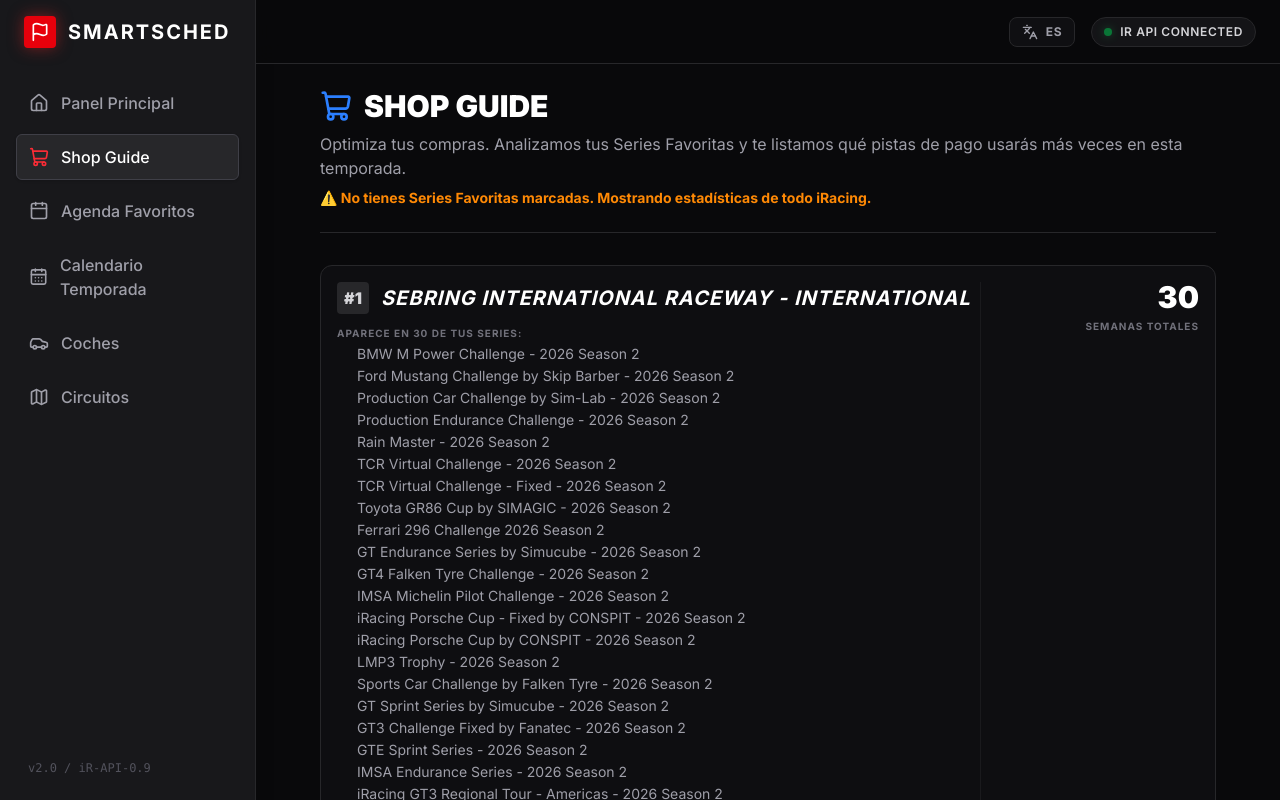
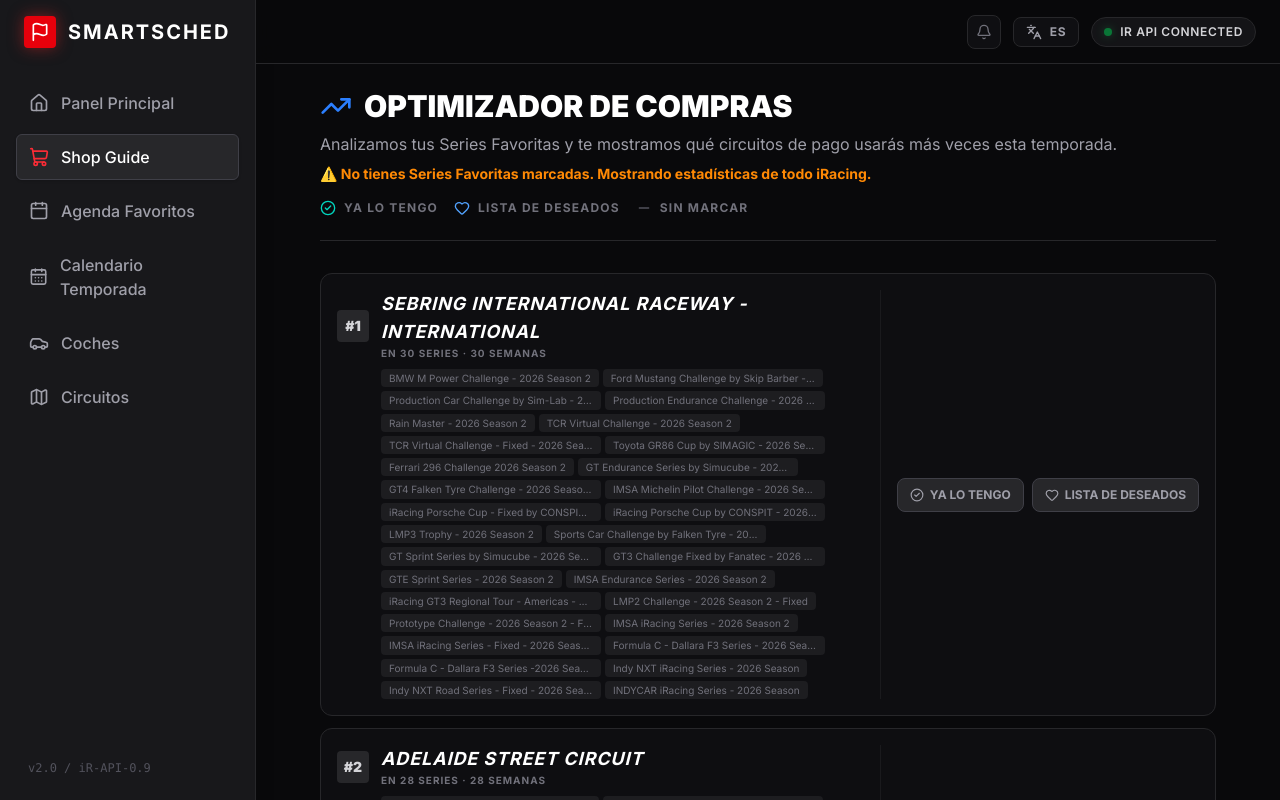
Before and after one commit to kekerebuffo/iracing-smart-schedule, a Next.js app: page /shop-guide in a window 1280 px wide. Built offline with nearby package versions, Linux system fonts and the light colour scheme; no server answers.

Commit message:
feat: alert to header bell, Mis Coches/Circuitos buttons, Optimizador de Compras

```diff
--- a/src/components/layout/Header.tsx
+++ b/src/components/layout/Header.tsx
@@ -1,17 +1,53 @@
 'use client'
 
-import { User, Languages, LogOut } from 'lucide-react';
+import { Bell, User, Languages, LogOut } from 'lucide-react';
 import { useLanguageStore } from '@/store/useLanguageStore';
 import { useSession, signOut } from 'next-auth/react';
+import { isTuesdayAlertActive } from '@/lib/dateUtils';
+import { useState } from 'react';
 
 export default function Header() {
-  const { language, setLanguage } = useLanguageStore();
+  const { language, setLanguage, t } = useLanguageStore();
   const { data: session } = useSession();
+  const alertActive = isTuesdayAlertActive();
+  const [showAlert, setShowAlert] = useState(false);
 
   return (
     <header className="h-16 bg-zinc-950/80 backdrop-blur-md border-b border-zinc-800 flex items-center justify-between px-6 sticky top-0 z-20">
       <div className="flex-1" />
-      <div className="flex items-center space-x-4">
+      <div className="flex items-center space-x-3">
+
+        {/* Notification Bell (Tuesday Reset Alert) */}
+        <div className="relative">
+          <button
+            onClick={() => setShowAlert(prev => !prev)}
+            className={`relative p-2 rounded-lg border transition-all ${
+              alertActive
+                ? 'border-orange-500/60 bg-orange-500/10 text-orange-400 hover:bg-orange-500/20'
+                : 'border-zinc-800 bg-zinc-900/50 text-zinc-500 hover:text-zinc-300'
+            }`}
+          >
+            <Bell className="w-4 h-4" />
+            {alertActive && (
+              <span className="absolute -top-1 -right-1 w-2.5 h-2.5 bg-orange-500 rounded-full animate-pulse shadow-[0_0_8px_rgba(249,115,22,0.8)]" />
+            )}
+          </button>
+
+          {showAlert && (
+            <div className="absolute right-0 top-12 w-72 bg-zinc-900 border border-zinc-700 rounded-xl shadow-2xl p-4 z-50">
+              {alertActive ? (
+                <>
+                  <p className="text-orange-400 font-black uppercase text-xs tracking-widest mb-1">⚠️ {t('season_reset')}</p>
+                  <p className="text-zinc-300 text-sm">{t('season_reset_desc')}</p>
+                </>
+              ) : (
+                <p className="text-zinc-400 text-sm font-medium">No hay alertas pendientes.</p>
+              )}
+            </div>
+          )}
+        </div>
+
+        {/* Language toggle */}
         <button
           onClick={() => setLanguage(language === 'en' ? 'es' : 'en')}
           className="flex items-center space-x-2 bg-zinc-900/50 border border-zinc-800 hover:border-zinc-700 px-3 py-1.5 rounded-lg transition-all text-zinc-400 hover:text-white"
@@ -27,7 +63,7 @@
 
         {session?.user && (
           <div className="flex items-center space-x-2">
-             <div className="flex items-center space-x-2 bg-zinc-900 border border-zinc-800 px-4 py-2 rounded-md">
+            <div className="flex items-center space-x-2 bg-zinc-900 border border-zinc-800 px-4 py-2 rounded-md">
               <User className="w-4 h-4 text-zinc-400" />
               <span className="text-sm font-medium text-zinc-200">{session.user.name || 'User'}</span>
             </div>
--- a/src/components/shop-guide/ShopGuideClient.tsx
+++ b/src/components/shop-guide/ShopGuideClient.tsx
@@ -2,8 +2,8 @@
 
 import { IRacingSeries } from '@/lib/scheduleProcessor';
 import { useFilterStore } from '@/store/useFilterStore';
-import { ShoppingCart, Heart, CheckCircle2 } from 'lucide-react';
-import { useMemo, useState } from 'react';
+import { TrendingUp, CheckCircle2, Heart, Minus } from 'lucide-react';
+import { useMemo } from 'react';
 
 interface Props {
   schedule: IRacingSeries[];
@@ -13,11 +13,19 @@
 export function ShopGuideClient({ schedule, freeTracks = [] }: Props) {
   const { favorites, ownedTracks, wishlistTracks, showOnlyOwned, toggleWishlistTrack, toggleOwnedTrack } = useFilterStore();
 
-  // Calculate track frequencies in favorite series
+  const isFreeTrack = (trackName: string) => {
+    if (freeTracks.some(ft => trackName.includes(ft) || ft.includes(trackName))) return true;
+    if (!showOnlyOwned) {
+      const legacyFree = ['Charlotte', 'USA International', 'Lanier', 'South Boston', 'Oulton', 'Tsukuba', 'Okayama', 'Summit Point', 'Lime Rock', 'Laguna Seca', 'Concord', 'Oxford', 'Centripetal'];
+      if (legacyFree.some(ft => trackName.includes(ft))) return true;
+    }
+    return false;
+  };
+
+  // Calculate track frequencies — now also showing owned ones for reference
   const trackStats = useMemo(() => {
     const stats: Record<string, { count: number, series: string[] }> = {};
 
-    // Only analyze favorited series, unless none are favorited (then analyze all)
     const targetSeries = favorites.length > 0
       ? schedule.filter(s => favorites.includes(s.seriesName))
       : schedule;
@@ -26,18 +34,9 @@
       if (!series.weeks) return;
       series.weeks.forEach(wk => {
         const tName = wk.trackName;
-        // Check if free
-        const isFree = freeTracks.some(ft => tName.includes(ft) || ft.includes(tName)) ||
-                       (!showOnlyOwned && ['Charlotte', 'USA International', 'Lanier', 'South Boston', 'Oulton', 'Tsukuba', 'Okayama', 'Summit Point', 'Lime Rock', 'Laguna Seca', 'Concord', 'Oxford', 'Centripetal'].some(ft => tName.includes(ft)));
+        if (isFreeTrack(tName)) return; // Free tracks don't need buying
 
-        if (isFree) return; // Ignore free tracks from shop guide
-
-        const isOwned = ownedTracks.includes(tName);
-        if (isOwned) return; // Ignore owned tracks from shop guide recommendations
-
-        if (!stats[tName]) {
-          stats[tName] = { count: 0, series: [] };
-        }
+        if (!stats[tName]) stats[tName] = { count: 0, series: [] };
         stats[tName].count += 1;
         if (!stats[tName].series.includes(series.seriesName)) {
           stats[tName].series.push(series.seriesName);
@@ -45,84 +44,123 @@
       });
     });
 
-    // Sort by frequency
     return Object.entries(stats)
       .map(([trackName, data]) => ({ trackName, ...data }))
       .sort((a, b) => b.count - a.count);
   }, [schedule, favorites, ownedTracks, freeTracks, showOnlyOwned]);
 
+  const getTrackState = (trackName: string) => {
+    if (ownedTracks.includes(trackName)) return 'owned';
+    if (wishlistTracks.includes(trackName)) return 'wishlist';
+    return 'none';
+  };
+
   return (
     <div className="max-w-4xl mx-auto pb-10">
-      <div className="mb-8 border-b border-zinc-800 pb-6 flex items-start justify-between">
-        <div>
+      <div className="mb-8 border-b border-zinc-800 pb-6">
         <h1 className="text-3xl font-black text-white uppercase flex items-center gap-3">
-            <ShoppingCart className="w-8 h-8 text-blue-500" />
-            Shop Guide
+          <TrendingUp className="w-8 h-8 text-blue-500" />
+          Optimizador de Compras
         </h1>
         <p className="text-zinc-400 mt-2">
-            Optimiza tus compras. Analizamos tus Series Favoritas y te listamos qué pistas de pago usarás más veces en esta temporada.
+          Analizamos tus Series Favoritas y te mostramos qué circuitos de pago usarás más veces esta temporada.
         </p>
         {favorites.length === 0 && (
           <p className="text-orange-400 text-sm font-bold mt-2">
             ⚠️ No tienes Series Favoritas marcadas. Mostrando estadísticas de todo iRacing.
           </p>
         )}
+
+        {/* Legend */}
+        <div className="flex flex-wrap items-center gap-4 mt-4 text-xs font-bold uppercase tracking-widest text-zinc-500">
+          <span className="flex items-center gap-2"><CheckCircle2 className="w-4 h-4 text-teal-400" /> Ya lo tengo</span>
+          <span className="flex items-center gap-2"><Heart className="w-4 h-4 text-blue-400" /> Lista de Deseados</span>
+          <span className="flex items-center gap-2"><Minus className="w-4 h-4 text-zinc-600" /> Sin marcar</span>
         </div>
       </div>
 
-      <div className="grid gap-4">
+      <div className="grid gap-3">
         {trackStats.map((stat, idx) => {
-          const isWishlist = wishlistTracks.includes(stat.trackName);
+          const state = getTrackState(stat.trackName);
+          const isOwned = state === 'owned';
+          const isWishlist = state === 'wishlist';
+
           return (
             <div
               key={stat.trackName}
-              className={`flex items-stretch justify-between rounded-xl border p-4 transition-colors ${
-                isWishlist ? 'bg-blue-950/20 border-blue-900/50' : 'bg-zinc-900/40 border-zinc-800 hover:border-zinc-700'
+              className={`flex items-stretch justify-between rounded-xl border p-4 transition-all ${
+                isOwned
+                  ? 'bg-teal-950/20 border-teal-800/50'
+                  : isWishlist
+                  ? 'bg-blue-950/20 border-blue-900/50'
+                  : 'bg-zinc-900/40 border-zinc-800 hover:border-zinc-700'
               }`}
             >
               <div className="flex-1">
                 <div className="flex items-center gap-3">
-                  <div className="bg-zinc-800 text-zinc-300 w-8 h-8 rounded flex items-center justify-center font-black">
+                  <div className="bg-zinc-800 text-zinc-300 w-8 h-8 rounded flex items-center justify-center font-black text-sm shrink-0">
                     #{idx + 1}
                   </div>
-                  <h3 className="text-xl font-bold text-white uppercase italic tracking-wider">
+                  <div>
+                    <h3 className={`text-lg font-bold uppercase italic tracking-wider ${isOwned ? 'text-teal-400' : isWishlist ? 'text-blue-300' : 'text-white'}`}>
                       {stat.trackName}
                     </h3>
-                </div>
-
-                <div className="mt-3 text-sm text-zinc-400">
-                  <p className="font-bold text-zinc-500 mb-1 uppercase tracking-widest text-[10px]">Aparece en {stat.series.length} de tus series:</p>
-                  <ul className="list-disc pl-5 space-y-0.5">
-                    {stat.series.map(s => <li key={s} className="truncate max-w-[400px]">{s}</li>)}
-                  </ul>
+                    <p className="text-[10px] font-bold text-zinc-500 uppercase tracking-widest">
+                      En {stat.series.length} serie{stat.series.length !== 1 ? 's' : ''} · {stat.count} semana{stat.count !== 1 ? 's' : ''}
+                    </p>
                   </div>
                 </div>
 
-              <div className="flex flex-col items-end gap-3 justify-between pl-4 border-l border-zinc-800/50">
-                <div className="text-right">
-                  <span className="text-3xl font-black text-white leading-none block">{stat.count}</span>
-                  <span className="text-[10px] uppercase font-bold text-zinc-500 tracking-widest">Semanas Totales</span>
+                <div className="mt-2 pl-11 text-sm text-zinc-500 flex flex-wrap gap-1">
+                  {stat.series.map(s => (
+                    <span key={s} className="bg-zinc-800/60 px-2 py-0.5 rounded text-[10px] truncate max-w-[220px]">{s}</span>
+                  ))}
+                </div>
               </div>
 
-                <div className="flex items-center gap-2">
+              {/* 3-state buttons */}
+              <div className="flex items-center gap-2 pl-4 border-l border-zinc-800/50 shrink-0">
+                {/* Ya lo tengo */}
                 <button
-                    onClick={() => toggleWishlistTrack(stat.trackName)}
-                    className={`p-2 rounded border font-bold text-xs uppercase transition-colors ${
-                      isWishlist
-                      ? 'bg-blue-900 text-blue-200 border-blue-700 hover:bg-blue-800'
-                      : 'bg-zinc-800 text-zinc-400 border-zinc-700 hover:bg-blue-900/50 hover:text-blue-400'
+                  onClick={() => {
+                    // If already owned, unmark it. Otherwise mark as owned (and remove from wishlist if it was there).
+                    if (isOwned) {
+                      toggleOwnedTrack(stat.trackName);
+                    } else {
+                      if (isWishlist) toggleWishlistTrack(stat.trackName); // remove from wishlist
+                      toggleOwnedTrack(stat.trackName);
+                    }
+                  }}
+                  title="Ya lo tengo"
+                  className={`flex items-center gap-1.5 px-3 py-2 rounded-lg border font-bold text-xs uppercase transition-all ${
+                    isOwned
+                      ? 'bg-teal-600 border-teal-500 text-white'
+                      : 'bg-zinc-800 border-zinc-700 text-zinc-400 hover:border-teal-600/60 hover:text-teal-400'
                   }`}
                 >
-                    {isWishlist ? 'En Wishlist' : 'A Wishlist'}
+                  <CheckCircle2 className="w-3.5 h-3.5" />
+                  {isOwned ? 'Tengo' : 'Ya lo tengo'}
                 </button>
+
+                {/* Lista de Deseados */}
                 <button
-                    onClick={() => toggleOwnedTrack(stat.trackName)}
-                    className="p-2 rounded border border-teal-800/50 bg-teal-950/30 text-teal-400 hover:bg-teal-900/50 hover:text-teal-300 font-bold text-xs uppercase transition-colors flex items-center gap-1"
+                  onClick={() => {
+                    if (isOwned) return; // Can't wishlist if already owned
+                    toggleWishlistTrack(stat.trackName);
+                  }}
+                  title={isOwned ? 'Ya tienes esta pista' : 'Lista de Deseados'}
+                  disabled={isOwned}
+                  className={`flex items-center gap-1.5 px-3 py-2 rounded-lg border font-bold text-xs uppercase transition-all ${
+                    isOwned
+                      ? 'opacity-30 cursor-not-allowed bg-zinc-800 border-zinc-700 text-zinc-500'
+                      : isWishlist
+                      ? 'bg-blue-600 border-blue-500 text-white'
+                      : 'bg-zinc-800 border-zinc-700 text-zinc-400 hover:border-blue-600/60 hover:text-blue-400'
+                  }`}
                 >
-                    <CheckCircle2 className="w-3 h-3" />
-                    Comprado
+                  <Heart className="w-3.5 h-3.5" fill={isWishlist && !isOwned ? 'currentColor' : 'none'} />
+                  {isWishlist && !isOwned ? 'Deseado' : 'Lista de Deseados'}
                 </button>
-                </div>
               </div>
             </div>
           );
@@ -130,7 +168,7 @@
 
         {trackStats.length === 0 && (
           <div className="py-20 text-center text-zinc-500 font-bold uppercase tracking-widest border border-dashed border-zinc-800 rounded-xl">
-            No faltan pistas en tus series favoritas.
+            ¡No faltan pistas en tus series favoritas! 🎉
           </div>
         )}
       </div>
```
Also changed, not shown: src/components/DashboardClient.tsx (+22 -13 lines). Lines whose indentation alone changed are shown as unchanged.
